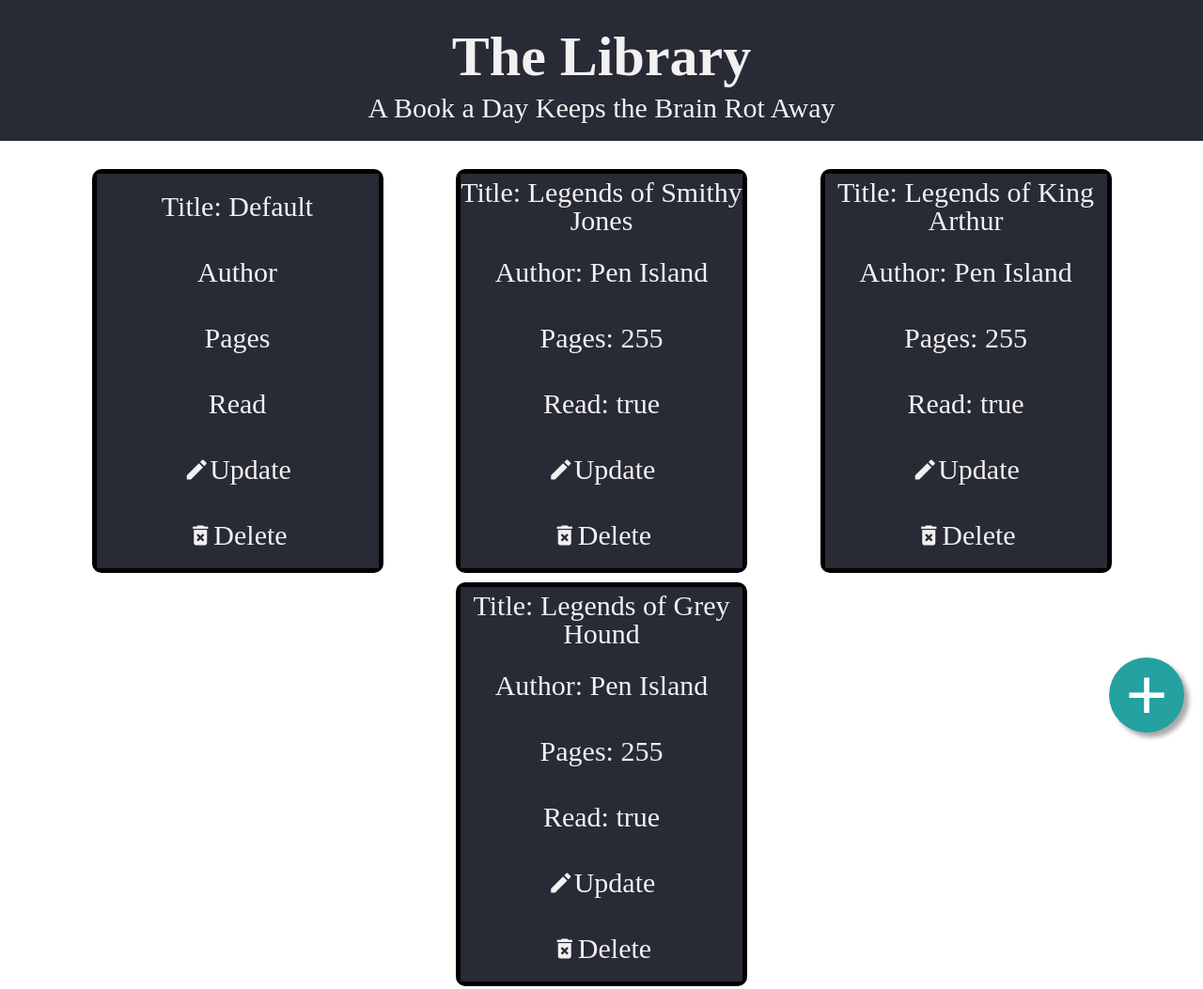
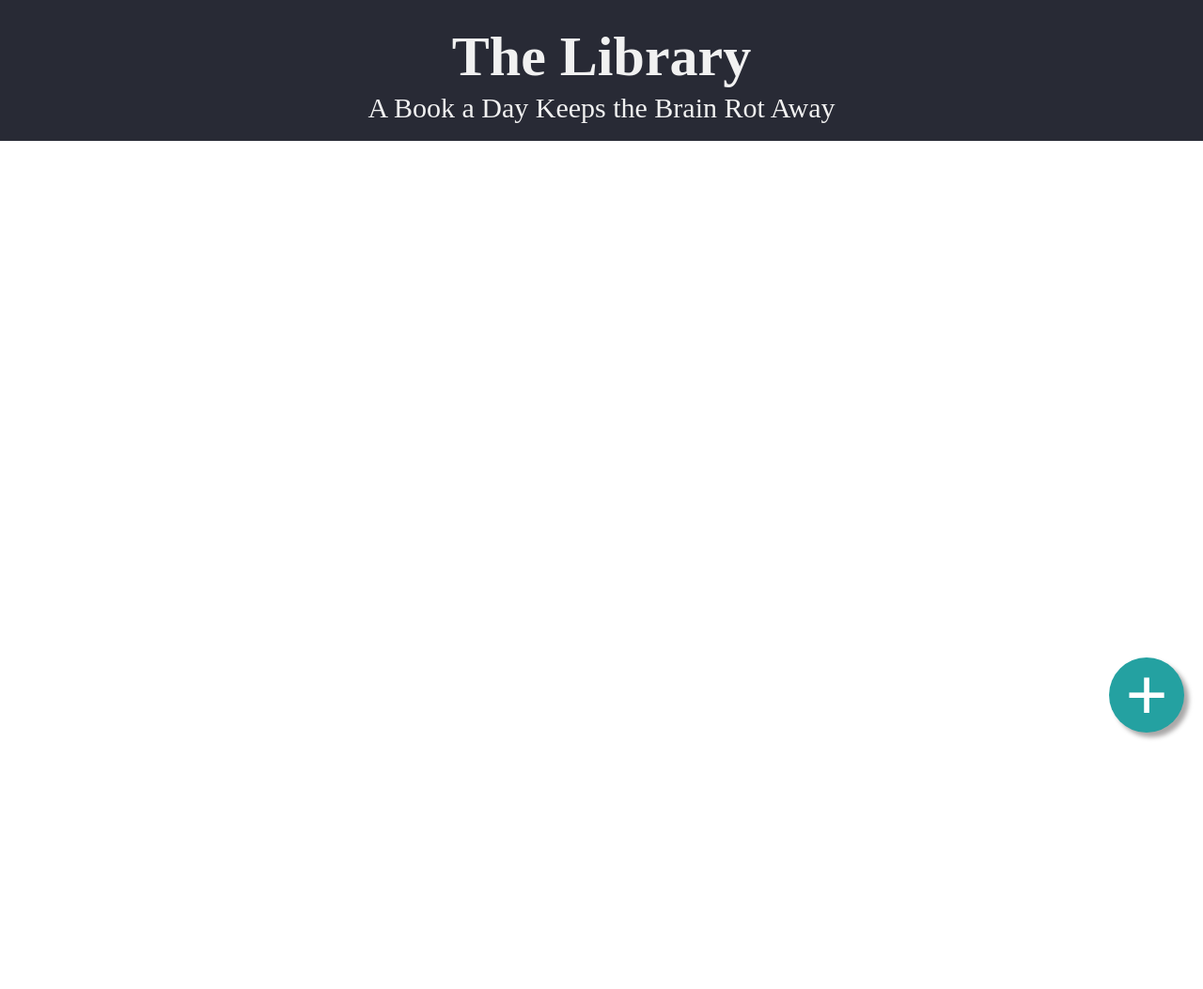
Before and after one commit to yonglu1989/Library, a plain HTML site: page index.html in a window 1280 px wide. Shown: the whole page at 94% size. After the commit the page ends 800 px from the top, so only its background shows below. Drawn offline with Linux system fonts and the light colour scheme.

Commit message:
Final cleanup. Removed templates. Localstorage not implemented.

```diff
--- a/index.html
+++ b/index.html
@@ -16,20 +16,6 @@
         <p>A Book a Day Keeps the Brain Rot Away</p>
     </div>
     <div class="cards-container">
-        <div class="card">
-            <div class="title-info">Title: Default</div>
-            <div class="author-info">Author</div>
-            <div class="pages-info">Pages</div>
-            <div class="read-info">Read</div>
-            <div class="update-info">
-                <i class="material-icons size">edit</i>
-                Update
-            </div>
-            <div class="delete-info">
-                <i class="material-icons size">delete_forever</i>
-                Delete
-            </div>
-        </div>
     </div>
     <div class="add-button">+</div>
 
--- a/src.js
+++ b/src.js
@@ -147,12 +147,6 @@ function deleteCard(e) {
     updateIDS();
 }
 
-// Manually creating some books for now.
-addBookToLibrary("Legends of Smithy Jones", "Pen Island", 255, true);
-addBookToLibrary("Legends of King Arthur", "Pen Island", 255, true);
-addBookToLibrary("Legends of Grey Hound", "Pen Island", 255, true);
-displayBooks();
-
 addButton.addEventListener('click', () => {
     document.querySelector(".bg-modal").style.display = 'flex';
 });
```
